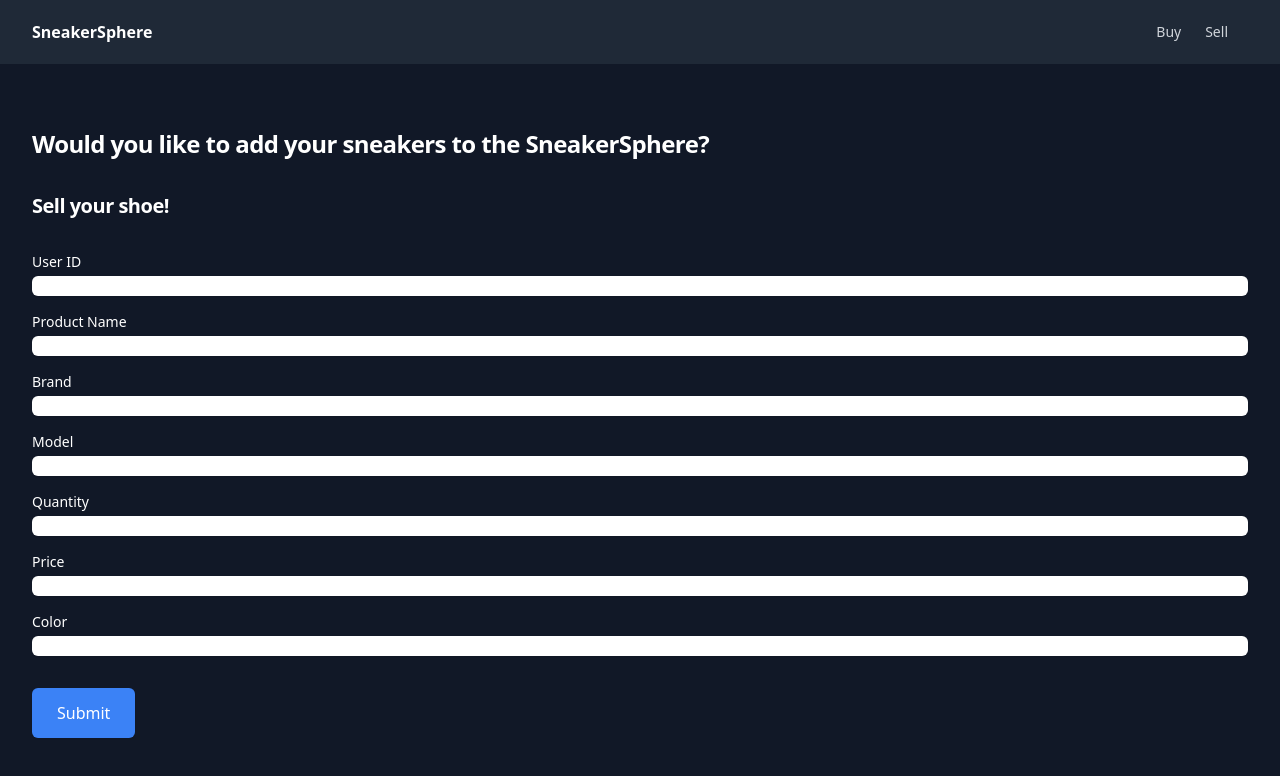
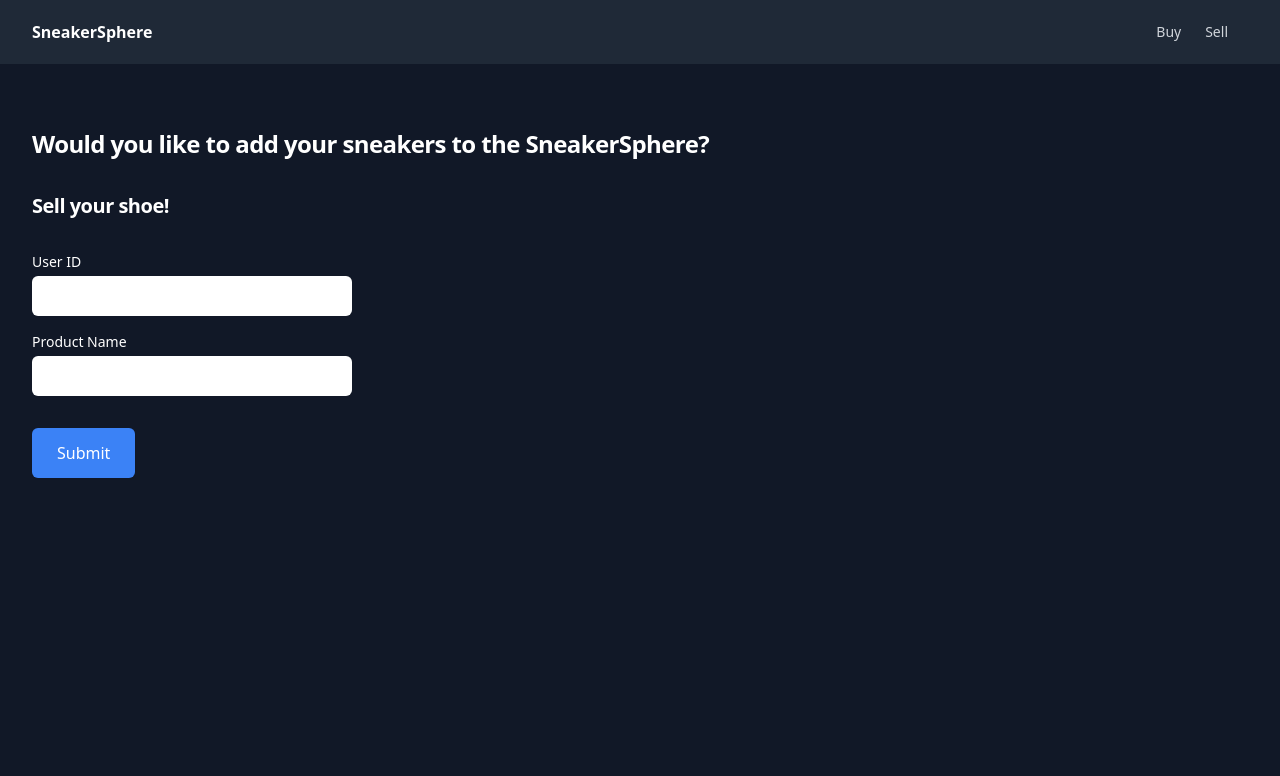
Before and after one commit to nathanfleet/sneaker-sphere, a React (Create React App) app: page /sell in a window 1280 px wide. Shown: the top 776 px of the page. Built offline with nearby package versions, Linux system fonts and the light colour scheme.

Commit message:
moved api into project dir, bypassed CORS

```diff
--- a/sneaker-sphere-api/index.js
+++ b/src/api/index.js
@@ -1,10 +1,12 @@
 const express = require("express");
+const cors = require("cors"); // Import the cors middleware
 const app = express();
-const port = 3000;
+const port = 4000; // Use a different port than the React app
 
 const ProductsRouter = require("./routes/Products");
-const SubmissionsRouter = require("./routes/Submissions");
+const SubmissionRouter = require("./routes/Submission");
 
+app.use(cors()); // Use the cors middleware
 app.use(express.json());
 app.use(
   express.urlencoded({
@@ -17,7 +19,7 @@
 });
 
 app.use("/products", ProductsRouter);
-app.use("/submissions", SubmissionsRouter);
+app.use("/submission", SubmissionRouter);
 
 /* Error handler middleware */
 app.use((err, req, res, next) => {
@@ -28,5 +30,5 @@
 });
 
 app.listen(port, () => {
-  console.log(`App listening at http://localhost:${port}`);
+  console.log(`API listening at http://localhost:${port}`);
 });
--- a/sneaker-sphere-api/package.json
+++ b/src/api/package.json
@@ -10,6 +10,7 @@
   "author": "",
   "license": "ISC",
   "dependencies": {
+    "cors": "^2.8.5",
     "express": "^4.18.2",
     "mysql2": "^3.2.0"
   }
--- a/sneaker-sphere-api/routes/Products.js
+++ b/src/api/routes/Products.js
@@ -14,6 +14,7 @@
 
 /* POST  */
 router.post('/', async function(req, res, next) {
+  console.log(req.body);
   try {
     res.json(await Products.create(req.body));
   } catch (err) {
--- a/src/components/Hero.jsx
+++ b/src/components/Hero.jsx
@@ -3,10 +3,10 @@
 
 function Hero() {
   return (
-    <div className="bg-gray-900 text-white">
+    <div className="bg-gray-900 text-white w-screen h-screen">
       <div className="max-w-7xl mx-auto py-16 px-4 sm:py-24 sm:px-6 lg:px-8">
         <div className="text-center">
-          <img src={logo} alt="logo" className="h-25 w-25 mx-auto" />
+          <img src={logo} alt="logo" className="h-20 w-20 mx-auto" />
           <h1 className="mt-6 text-3xl font-extrabold sm:text-4xl">
             Welcome to SneakerSphere
           </h1>
--- a/src/pages/Sell.jsx
+++ b/src/pages/Sell.jsx
@@ -35,7 +35,7 @@
     try {
       // post product data to server
       // UPDATE ENDPOINTS
-      await axios.post('/api/products', {
+      await axios.post('http://localhost:4000/products', {
         productID: newProductID,
         productName,
         brand,
@@ -47,7 +47,7 @@
 
       // post submission data to server
       // UPDATE ENDPOINTS
-      await axios.post('/api/submissions', {
+      await axios.post('http://localhost:4000/submission', {
         submissionID: newSubmissionID,
         userID,
         productID: newProductID, // use the new product id
@@ -98,12 +98,11 @@
               type="text"
               name="user-id"
               id="user-id"
-              className="mt-1 focus:ring-blue-500 focus:border-blue-500 block w-full shadow-sm sm:text-sm border-gray-300 rounded-md"
+              className="mt-1 focus:ring-blue-500 focus:border-blue-500 block w-full h-10 px-3 py-2 border-gray-300 rounded-md max-w-xs"
               value={userID}
               onChange={(e) => setUserID(e.target.value)}
             />
         </div>
-
         <div className="mt-4">
             <label
               htmlFor="product-name"
@@ -115,91 +114,13 @@
               type="text"
               name="product-name"
               id="product-name"
-            className="mt-1 focus:ring-blue-500 focus:border-blue-500 block w-full shadow-sm sm:text-sm border-gray-300 rounded-md"
+              className="mt-1 focus:ring-blue-500 focus:border-blue-500 block w-full h-10 px-3 py-2 border-gray-300 rounded-md max-w-xs"
               value={productName}
               onChange={(e) => setProductName(e.target.value)}
             />
         </div>
-      <div className="mt-4">
-        <label
-          htmlFor="brand"
-          className="block text-sm font-medium text-white"
-        >
-          Brand
-        </label>
-        <input
-          type="text"
-          name="brand"
-          id="brand"
-          className="mt-1 focus:ring-blue-500 focus:border-blue-500 block w-full shadow-sm sm:text-sm border-gray-300 rounded-md"
-          value={brand}
-          onChange={(e) => setBrand(e.target.value)}
-        />
-      </div>
-      <div className="mt-4">
-        <label
-          htmlFor="model"
-          className="block text-sm font-medium text-white"
-        >
-          Model
-        </label>
-        <input
-          type="text"
-          name="model"
-          id="model"
-          className="mt-1 focus:ring-blue-500 focus:border-blue-500 block w-full shadow-sm sm:text-sm border-gray-300 rounded-md"
-          value={model}
-          onChange={(e) => setModel(e.target.value)}
-        />
-      </div>
-      <div className="mt-4">
-        <label
-          htmlFor="quantity"
-          className="block text-sm font-medium text-white"
-        >
-          Quantity
-        </label>
-        <input
-          type="text"
-          name="quantity"
-          id="quantity"
-          className="mt-1 focus:ring-blue-500 focus:border-blue-500 block w-full shadow-sm sm:text-sm border-gray-300 rounded-md"
-          value={quantity}
-          onChange={(e) => setQuantity(e.target.value)}
-        />
-      </div>
-      <div className="mt-4">
-        <label
-          htmlFor="price"
-          className="block text-sm font-medium text-white"
-        >
-          Price
-        </label>
-        <input
-          type="text"
-          name="price"
-          id="price"
-          className="mt-1 focus:ring-blue-500 focus:border-blue-500 block w-full shadow-sm sm:text-sm border-gray-300 rounded-md"
-          value={price}
-          onChange={(e) => setPrice(e.target.value)}
-        />
-      </div>
-      <div className="mt-4">
-        <label
-          htmlFor="color"
-          className="block text-sm font-medium text-white"
-        >
-          Color
-        </label>
-        <input
-          type="text"
-          name="color"
-          id="color"
-          className="mt-1 focus:ring-blue-500 focus:border-blue-500 block w-full shadow-sm sm:text-sm border-gray-300 rounded-md"
-          value={color}
-          onChange={(e) => setColor(e.target.value)}
-        />
-      </div>
+
+
       <button
         type="submit"
         className="mt-8 w-full inline-flex items-center justify-center px-6 py-3 border border-transparent rounded-md shadow-sm text-base font-medium text-white bg-blue-500 hover:bg-blue-600 focus:outline-none focus:ring-2 focus:ring-offset-2 focus:ring-blue-500 sm:w-auto"
```
Also changed, not shown: src/api/NOTES.txt (renamed from sneaker-sphere-api/NOTES.txt), src/api/config.js (renamed from sneaker-sphere-api/config.js), src/api/helper.js (renamed from sneaker-sphere-api/helper.js), src/api/routes/Submission.js (renamed from sneaker-sphere-api/routes/Submission.js), src/api/services/Products.js (renamed from sneaker-sphere-api/services/Products.js), src/api/services/Submission.js (renamed from sneaker-sphere-api/services/Submission.js), src/api/services/db.js (renamed from sneaker-sphere-api/services/db.js), 1 other file (tests, documents, lock files or other folders). Lines whose indentation alone changed are shown as unchanged.
